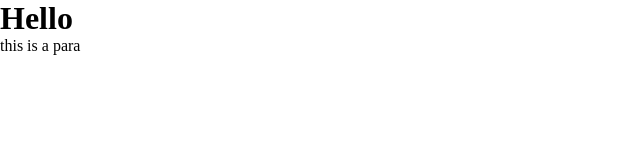
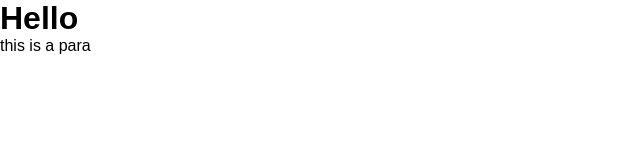
Before and after one commit to hiteshverse/git-crash-course, a plain HTML site: page index.html in a window 1280 px wide. Shown: the full height of the page, 0-640 px from the left. Drawn offline with Linux system fonts and the light colour scheme.

Commit message:
stylesheet updated

```diff
--- a/assets/style.css
+++ b/assets/style.css
@@ -3,3 +3,9 @@
     padding: 0;
     box-sizing: border-box;
 }
+
+body {
+    width: 100%;
+    height: auto;
+    font-family: Arial, Helvetica, sans-serif;
+}
```
